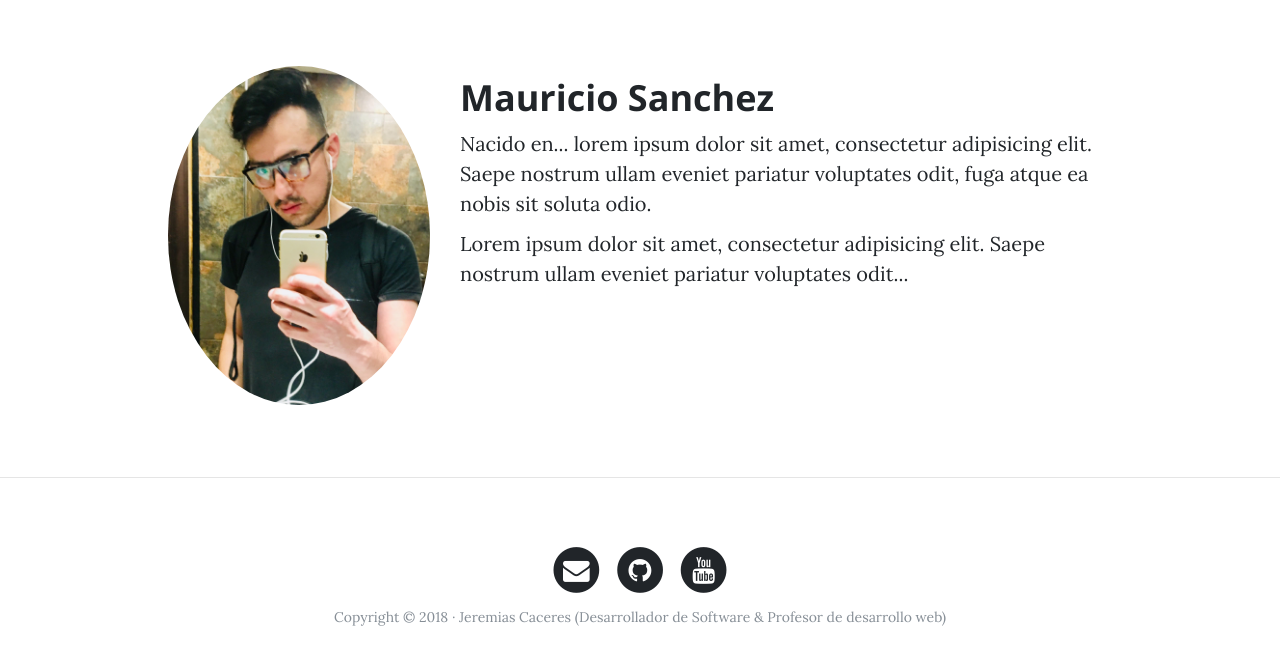
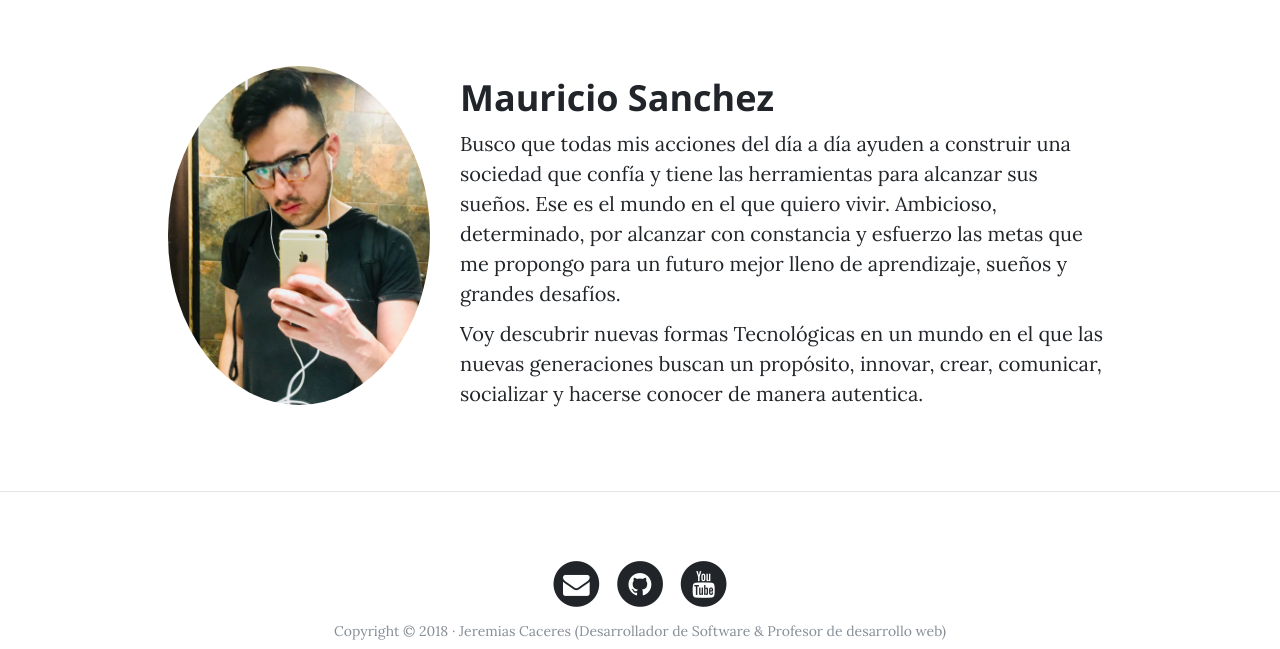
Before and after one commit to Maurisan4011/pythonPractices, a Django app: page /about/ in a window 1280 px wide. Shown: the part 479-1128 px from the top of the page. Before the commit the page ends 1105 px from the top, so only its background shows below. Run offline with Django 3.2, Linux system fonts and the light colour scheme; some libraries are stand-ins or nearby versions.

Commit message:
Actualizacion About

```diff
--- a/web_personal_3/core/templates/core/about.html
+++ b/web_personal_3/core/templates/core/about.html
@@ -22,10 +22,11 @@
 
 <div class="col-lg-7 col-md-8">
 <h2 class="section-heading">Mauricio Sanchez</h2>
-<p>Nacido en... lorem ipsum dolor sit amet, consectetur adipisicing elit. Saepe nostrum ullam eveniet pariatur
-voluptates odit, fuga atque ea nobis sit soluta odio.</p>
-<p>Lorem ipsum dolor sit amet, consectetur adipisicing elit. Saepe nostrum ullam eveniet pariatur voluptates odit...
-</p>
+<p>Busco que todas mis acciones del día a día ayuden a construir una sociedad que confía y tiene las herramientas para
+alcanzar sus sueños. Ese es el mundo en el que quiero vivir. Ambicioso, determinado, por alcanzar con constancia y
+esfuerzo las metas que me propongo para un futuro mejor lleno de aprendizaje, sueños y grandes desafíos.</p>
+<p>Voy descubrir nuevas formas Tecnológicas en un mundo en el que las nuevas generaciones buscan un propósito, innovar,
+crear, comunicar, socializar y hacerse conocer de manera autentica.</p>
 </div>
 </div>
 </div>
```
